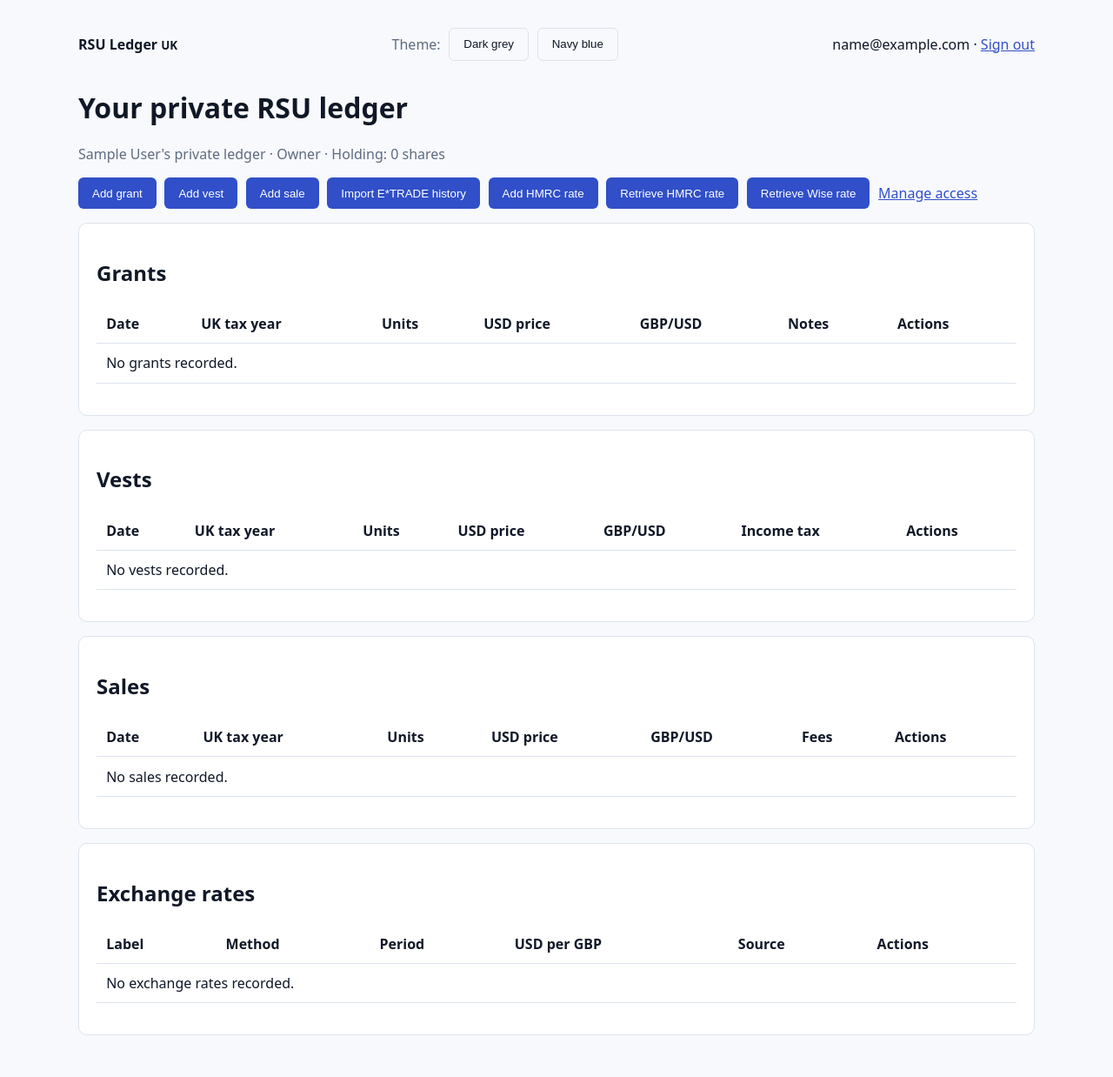
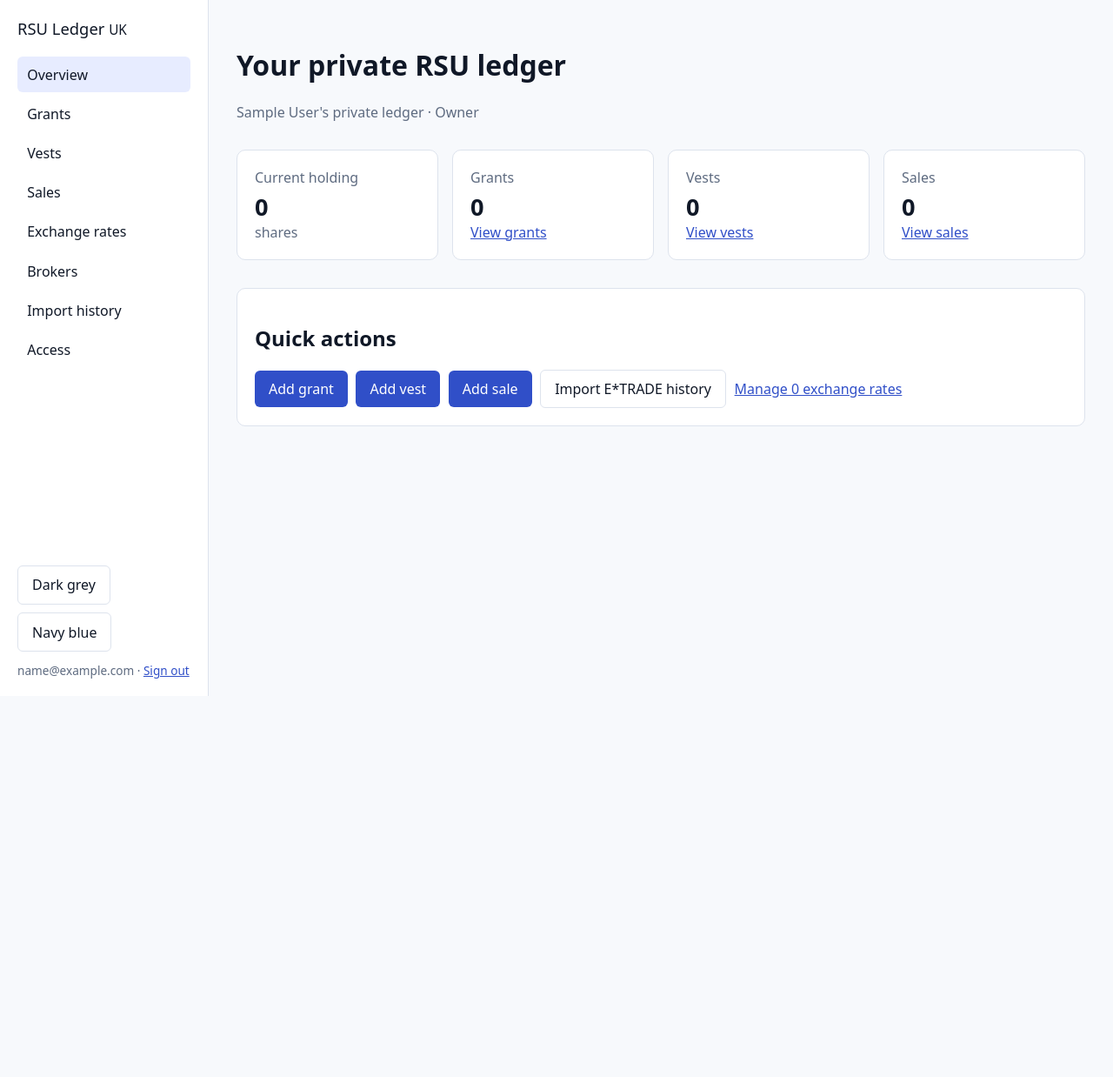
Before and after one commit to luketainton/luke_rsu, a Django app: page / in a window 1280 px wide. Shown: the whole page at 87% size. After the commit the page ends 800 px from the top, so only its background shows below. Run offline with Django 5.2, Linux system fonts and the light colour scheme; the visitor is signed in with stand-in values (Sample User, id 1); data comes from the database, SQL or seed files in the repository; data that the repository does not hold is empty.

Commit message:
Add broker and Grant ID tracking (#6)
## Summary

- add a workspace-scoped broker list with add, edit, and delete management
- add optional Grant ID and Broker fields to grants, vests, and sales
- show both fields on the ledger dashboard and restrict dropdown choices to the current workspace
- tag E*TRADE Benefit History imports with the E*TRADE broker and exported grant number
- add a migration and coverage for management, isolation, and import behaviour

Deleting a broker leaves the historical record intact and clears its broker association.

## Verification

- `uv run ruff check .`
- `uv run pytest -q` (22 passed)
- `uv run python manage.py makemigrations --check --dry-run`
- `git diff --check`

Reviewed-on: https://git.tainton.uk/repos/rsu/pulls/6

```diff
--- a/config/settings.py
+++ b/config/settings.py
@@ -45,6 +45,7 @@ TEMPLATES = [
                 "django.template.context_processors.request",
                 "django.contrib.auth.context_processors.auth",
                 "django.contrib.messages.context_processors.messages",
+                "ledger.context_processors.workspace_membership",
             ]
         },
     }
@@ -83,6 +84,9 @@ SECURE_PROXY_SSL_HEADER = ("HTTP_X_FORWARDED_PROTO", "https")
 ACCOUNT_EMAIL_VERIFICATION = "none"
 ACCOUNT_LOGIN_METHODS = {"email", "username"}
 ACCOUNT_SIGNUP_ENABLED = False
+# Start the configured OIDC flow from the SSO link instead of rendering allauth's
+# intermediate "Continue" confirmation page.
+SOCIALACCOUNT_LOGIN_ON_GET = True
 
 if os.environ.get("OIDC_ISSUER_URL"):
     SOCIALACCOUNT_PROVIDERS = {
--- a/config/urls.py
+++ b/config/urls.py
@@ -10,17 +10,25 @@ urlpatterns = [
     path("", views.dashboard, name="dashboard"),
     path("login/", views.login_view, name="login"),
     path("logout/", views.logout_view, name="logout"),
+    path("grants/", views.grant_list, name="grant_list"),
     path("grants/add/", views.add_grant, name="add_grant"),
     path("grants/<int:grant_id>/edit/", views.edit_grant, name="edit_grant"),
     path("grants/<int:grant_id>/delete/", views.delete_grant, name="delete_grant"),
     path("vests/add/", views.add_vest, name="add_vest"),
     path("vests/<int:vest_id>/edit/", views.edit_vest, name="edit_vest"),
     path("vests/<int:vest_id>/delete/", views.delete_vest, name="delete_vest"),
+    path("vests/", views.vest_list, name="vest_list"),
     path("sales/add/", views.add_sale, name="add_sale"),
     path("sales/<int:sale_id>/edit/", views.edit_sale, name="edit_sale"),
     path("sales/<int:sale_id>/delete/", views.delete_sale, name="delete_sale"),
+    path("sales/", views.sale_list, name="sale_list"),
+    path("brokers/", views.broker_management, name="broker_management"),
+    path("brokers/add/", views.add_broker, name="add_broker"),
+    path("brokers/<int:broker_id>/edit/", views.edit_broker, name="edit_broker"),
+    path("brokers/<int:broker_id>/delete/", views.delete_broker, name="delete_broker"),
     path("imports/etrade/", views.import_etrade_history, name="import_etrade_history"),
     path("rates/add/", views.add_rate, name="add_rate"),
+    path("rates/", views.rate_list, name="rate_list"),
     path("rates/fetch/", views.fetch_hmrc_rate, name="fetch_hmrc_rate"),
     path("rates/fetch-wise/", views.fetch_wise_rate, name="fetch_wise_rate"),
     path("rates/<int:rate_id>/edit/", views.edit_rate, name="edit_rate"),
--- a/ledger/admin.py
+++ b/ledger/admin.py
@@ -1,5 +1,5 @@
 from django.contrib import admin
 
-from .models import FxRate, Grant, Sale, User, Vest, Workspace, WorkspaceMembership
+from .models import Broker, FxRate, Grant, Sale, User, Vest, Workspace, WorkspaceMembership
 
-admin.site.register([User, Workspace, WorkspaceMembership, Grant, Vest, Sale, FxRate])
+admin.site.register([User, Workspace, WorkspaceMembership, Broker, Grant, Vest, Sale, FxRate])
--- /dev/null
+++ b/ledger/context_processors.py
@@ -0,0 +1,14 @@
+from .models import WorkspaceMembership
+
+
+def workspace_membership(request):
+    """Make the signed-in user's private workspace role available to shared navigation."""
+    if not request.user.is_authenticated:
+        return {}
+    membership = (
+        WorkspaceMembership.objects.filter(user=request.user)
+        .select_related("workspace")
+        .order_by("workspace__created_at")
+        .first()
+    )
+    return {"membership": membership}
--- a/ledger/views.py
+++ b/ledger/views.py
@@ -9,6 +9,7 @@ from django.shortcuts import get_object_or_404, redirect, render
 
 from .forms import (
     BenefitHistoryImportForm,
+    BrokerForm,
     FxRateForm,
     GrantForm,
     HmrcRateFetchForm,
@@ -19,7 +20,7 @@ from .forms import (
 )
 from .hmrc import HmrcRateUnavailable, fetch_usd_rate
 from .importers import UnsupportedImport, import_etrade_benefit_history
-from .models import FxRate, Grant, Sale, Vest, WorkspaceMembership
+from .models import Broker, FxRate, Grant, Sale, Vest, WorkspaceMembership
 from .wise import WiseRateUnavailable
 from .wise import fetch_usd_rate as fetch_wise_usd_rate
 
@@ -59,24 +60,62 @@ def logout_view(request):
 def dashboard(request):
     member = private_membership(request.user)
     workspace = member.workspace
+    vests = Vest.objects.filter(workspace=workspace)
+    sales = Sale.objects.filter(workspace=workspace)
     context = {
         "membership": member,
-        "grants": Grant.objects.filter(workspace=workspace).order_by("-date"),
-        "vests": Vest.objects.filter(workspace=workspace).order_by("-date"),
-        "sales": Sale.objects.filter(workspace=workspace).order_by("-date"),
-        "rates": FxRate.objects.filter(workspace=workspace).order_by("-ends_on"),
+        "grant_count": Grant.objects.filter(workspace=workspace).count(),
+        "vest_count": vests.count(),
+        "sale_count": sales.count(),
+        "rate_count": FxRate.objects.filter(workspace=workspace).count(),
     }
-    context["held"] = sum((v.units - v.withheld_units for v in context["vests"]), Decimal()) - sum(
-        (s.units for s in context["sales"]), Decimal()
+    context["held"] = sum((v.units - v.withheld_units for v in vests), Decimal()) - sum(
+        (s.units for s in sales), Decimal()
     )
     return render(request, "ledger/dashboard.html", context)
+
+
+def list_records(request, model, template, context_name, order_by):
+    member = private_membership(request.user)
+    records = (
+        model.objects.filter(workspace=member.workspace).select_related("broker").order_by(order_by)
+    )
+    return render(request, template, {"membership": member, context_name: records})
+
+
+@login_required
+def grant_list(request):
+    return list_records(request, Grant, "ledger/grants.html", "grants", "-date")
+
+
+@login_required
+def vest_list(request):
+    return list_records(request, Vest, "ledger/vests.html", "vests", "-date")
+
+
+@login_required
+def sale_list(request):
+    return list_records(request, Sale, "ledger/sales.html", "sales", "-date")
+
+
+@login_required
+def rate_list(request):
+    member = private_membership(request.user)
+    return render(
+        request,
+        "ledger/rates.html",
+        {
+            "membership": member,
+            "rates": FxRate.objects.filter(workspace=member.workspace).order_by("-ends_on"),
+        },
+    )
 
 
 def add_record(request, form_class, title):
     member = private_membership(request.user)
     if not can_edit(member):
         return HttpResponseForbidden("Editor permission required")
-    form = form_class(request.POST or None)
+    form = form_class(request.POST or None, workspace=member.workspace)
     if request.method == "POST" and form.is_valid():
         item = form.save(commit=False)
         item.workspace = member.workspace
@@ -106,7 +145,7 @@ def edit_record(request, model, form_class, record_id, title):
     if not can_edit(member):
         return HttpResponseForbidden("Editor permission required")
     record = get_object_or_404(model, id=record_id, workspace=member.workspace)
-    form = form_class(request.POST or None, instance=record)
+    form = form_class(request.POST or None, instance=record, workspace=member.workspace)
     if request.method == "POST" and form.is_valid():
         form.save()
         messages.success(request, f"{title} updated.")
@@ -154,6 +193,62 @@ def edit_sale(request, sale_id):
 @login_required
 def delete_sale(request, sale_id):
     return delete_record(request, Sale, sale_id, "sale")
+
+
+@login_required
+def broker_management(request):
+    member = private_membership(request.user)
+    if not can_edit(member):
+        return HttpResponseForbidden("Editor permission required")
+    return render(
+        request,
+        "ledger/brokers.html",
+        {"brokers": Broker.objects.filter(workspace=member.workspace)},
+    )
+
+
+@login_required
+def add_broker(request):
+    member = private_membership(request.user)
+    if not can_edit(member):
+        return HttpResponseForbidden("Editor permission required")
+    form = BrokerForm(request.POST or None, workspace=member.workspace)
+    if request.method == "POST" and form.is_valid():
+        broker = form.save(commit=False)
+        broker.workspace = member.workspace
+        broker.save()
+        messages.success(request, "Broker saved.")
+        return redirect("broker_management")
+    return render(request, "ledger/form.html", {"form": form, "title": "broker"})
+
+
+@login_required
+def edit_broker(request, broker_id):
+    member = private_membership(request.user)
+    if not can_edit(member):
+        return HttpResponseForbidden("Editor permission required")
+    broker = get_object_or_404(Broker, id=broker_id, workspace=member.workspace)
+    form = BrokerForm(request.POST or None, instance=broker, workspace=member.workspace)
+    if request.method == "POST" and form.is_valid():
+        form.save()
+        messages.success(request, "Broker updated.")
+        return redirect("broker_management")
+    return render(request, "ledger/form.html", {"form": form, "title": "broker"})
+
+
+@login_required
+def delete_broker(request, broker_id):
+    member = private_membership(request.user)
+    if not can_edit(member):
+        return HttpResponseForbidden("Editor permission required")
+    broker = get_object_or_404(Broker, id=broker_id, workspace=member.workspace)
+    if request.method == "POST":
+        broker.delete()
+        messages.success(
+            request, "Broker deleted. Associated records no longer have a broker assigned."
+        )
+        return redirect("broker_management")
+    return render(request, "ledger/confirm_delete_broker.html", {"broker": broker})
 
 
 @login_required
--- a/templates/base.html
+++ b/templates/base.html
@@ -5,46 +5,41 @@
   <meta name="viewport" content="width=device-width, initial-scale=1">
   <title>RSU Ledger UK</title>
   <style>
-    :root { --background:#f7f9fc; --surface:#fff; --text:#101827; --muted:#5e6b80; --border:#dde3ed; --link:#304fc8; --message:#e6f5de; }
-    html[data-theme="charcoal"] { --background:#111315; --surface:#202428; --text:#f4f6f8; --muted:#b7c0c9; --border:#3c434a; --link:#9bb9ff; --message:#1e3a29; }
-    html[data-theme="navy"] { --background:#071526; --surface:#10253d; --text:#edf5ff; --muted:#adc3dc; --border:#284766; --link:#82c8ff; --message:#103e38; }
-    body { font-family:system-ui,sans-serif; background:var(--background); color:var(--text); max-width:1100px; margin:auto; padding:2rem; }
-    nav { display:flex; justify-content:space-between; align-items:center; gap:1rem; margin-bottom:2rem; }
-    a { color:var(--link); }
-    button { background:#304fc8; color:#fff; border:0; border-radius:6px; padding:.65rem 1rem; cursor:pointer; }
-    button.secondary { background:transparent; border:1px solid var(--border); color:var(--text); }
-    input,select,textarea { display:block; width:100%; box-sizing:border-box; padding:.55rem; margin:.25rem 0 1rem; background:var(--surface); color:var(--text); border:1px solid var(--border); border-radius:4px; }
-    table { border-collapse:collapse; width:100%; background:var(--surface); margin:1rem 0; }
-    th,td { text-align:left; padding:.7rem; border-bottom:1px solid var(--border); }
-    .card { background:var(--surface); border:1px solid var(--border); border-radius:10px; padding:1.25rem; margin:1rem 0; }
-    .actions,.theme-picker { display:flex; gap:.6rem; flex-wrap:wrap; align-items:center; }
-    .muted { color:var(--muted); }
-    .message { background:var(--message); padding:.7rem; border-radius:6px; }
-    .danger { background:#b42318; }
-    .inline-form { display:inline; }
-    @media (max-width:700px) { body { padding:1rem; } nav { align-items:flex-start; flex-direction:column; } }
+    :root { --background:#f7f9fc; --surface:#fff; --text:#101827; --muted:#5e6b80; --border:#dde3ed; --link:#304fc8; --message:#e6f5de; --sidebar:#fff; --active:#e7ecff; }
+    html[data-theme="charcoal"] { --background:#111315; --surface:#202428; --text:#f4f6f8; --muted:#b7c0c9; --border:#3c434a; --link:#9bb9ff; --message:#1e3a29; --sidebar:#181b1e; --active:#303b4b; }
+    html[data-theme="navy"] { --background:#071526; --surface:#10253d; --text:#edf5ff; --muted:#adc3dc; --border:#284766; --link:#82c8ff; --message:#103e38; --sidebar:#0b1c30; --active:#193957; }
+    * { box-sizing:border-box; } body { font-family:system-ui,sans-serif; background:var(--background); color:var(--text); margin:0; } a { color:var(--link); }
+    button { background:#304fc8; color:#fff; border:0; border-radius:6px; padding:.65rem 1rem; cursor:pointer; font:inherit; } button.secondary { background:transparent; border:1px solid var(--border); color:var(--text); }
+    input,select,textarea { display:block; width:100%; padding:.55rem; margin:.25rem 0 1rem; background:var(--surface); color:var(--text); border:1px solid var(--border); border-radius:4px; font:inherit; }
+    table { border-collapse:collapse; width:100%; background:var(--surface); margin:1rem 0; } th,td { text-align:left; padding:.7rem; border-bottom:1px solid var(--border); white-space:nowrap; }
+    .app-shell { min-height:100vh; display:grid; grid-template-columns:15rem minmax(0, 1fr); } .sidebar { background:var(--sidebar); border-right:1px solid var(--border); padding:1.25rem; position:sticky; top:0; height:100vh; display:flex; flex-direction:column; gap:1.25rem; }
+    .brand { color:var(--text); font-size:1.15rem; text-decoration:none; } .sidebar-nav { display:grid; gap:.25rem; } .sidebar-nav a { color:var(--text); padding:.6rem .7rem; border-radius:6px; text-decoration:none; } .sidebar-nav a:hover,.sidebar-nav a.active { background:var(--active); }
+    .sidebar-footer { margin-top:auto; display:grid; gap:.75rem; } .account { color:var(--muted); font-size:.85rem; overflow-wrap:anywhere; } main { max-width:1400px; width:100%; margin:0 auto; padding:2rem; }
+    .card { background:var(--surface); border:1px solid var(--border); border-radius:10px; padding:1.25rem; margin:1rem 0; } .summary-grid { display:grid; grid-template-columns:repeat(4, minmax(0, 1fr)); gap:1rem; } .summary-value { font-size:1.7rem; font-weight:700; margin:.25rem 0 0; }
+    .actions,.theme-picker { display:flex; gap:.6rem; flex-wrap:wrap; align-items:center; } .muted { color:var(--muted); } .message { background:var(--message); padding:.7rem; border-radius:6px; } .danger { background:#b42318; } .inline-form { display:inline; } .table-scroll { overflow-x:auto; -webkit-overflow-scrolling:touch; }
+    @media (max-width:780px) { .app-shell { display:block; } .sidebar { position:static; height:auto; padding:1rem; gap:.75rem; border-right:0; border-bottom:1px solid var(--border); } .sidebar-nav { display:flex; overflow-x:auto; gap:.25rem; padding-bottom:.25rem; } .sidebar-nav a { flex:0 0 auto; } .sidebar-footer { margin-top:0; display:flex; align-items:center; gap:1rem; } .account { display:none; } main { padding:1rem; } .summary-grid { grid-template-columns:repeat(2, minmax(0, 1fr)); gap:.75rem; } .card { padding:1rem; } }
   </style>
 </head>
 <body>
-  <nav>
-    <strong>RSU Ledger <small>UK</small></strong>
-    <div class="theme-picker" aria-label="Colour theme">
-      <span class="muted">Theme:</span>
-      <button class="secondary" type="button" data-theme-choice="charcoal">Dark grey</button>
-      <button class="secondary" type="button" data-theme-choice="navy">Navy blue</button>
-    </div>
-    {% if user.is_authenticated %}<span>{{ user.email }} · <a href="{% url 'logout' %}">Sign out</a></span>{% endif %}
-  </nav>
-  {% for message in messages %}<p class="message">{{ message }}</p>{% endfor %}
-  {% block content %}{% endblock %}
-  <script>
-    const savedTheme = localStorage.getItem("rsu-theme");
-    if (["charcoal", "navy"].includes(savedTheme)) document.documentElement.dataset.theme = savedTheme;
-    document.querySelectorAll("[data-theme-choice]").forEach((button) => button.addEventListener("click", () => {
-      const theme = button.dataset.themeChoice;
-      document.documentElement.dataset.theme = theme;
-      localStorage.setItem("rsu-theme", theme);
-    }));
-  </script>
+  <div class="app-shell">
+    {% if user.is_authenticated %}
+    <aside class="sidebar">
+      <a class="brand" href="{% url 'dashboard' %}">RSU Ledger <small>UK</small></a>
+      <nav class="sidebar-nav" aria-label="Primary navigation">
+        <a class="{% if request.resolver_match.url_name == 'dashboard' %}active{% endif %}" href="{% url 'dashboard' %}">Overview</a>
+        <a class="{% if request.resolver_match.url_name == 'grant_list' %}active{% endif %}" href="{% url 'grant_list' %}">Grants</a>
+        <a class="{% if request.resolver_match.url_name == 'vest_list' %}active{% endif %}" href="{% url 'vest_list' %}">Vests</a>
+        <a class="{% if request.resolver_match.url_name == 'sale_list' %}active{% endif %}" href="{% url 'sale_list' %}">Sales</a>
+        <a class="{% if request.resolver_match.url_name == 'rate_list' %}active{% endif %}" href="{% url 'rate_list' %}">Exchange rates</a>
+        {% if membership.role != 'viewer' %}<a class="{% if request.resolver_match.url_name == 'broker_management' %}active{% endif %}" href="{% url 'broker_management' %}">Brokers</a>{% endif %}
+        {% if membership.role != 'viewer' %}<a class="{% if request.resolver_match.url_name == 'import_etrade_history' %}active{% endif %}" href="{% url 'import_etrade_history' %}">Import history</a>{% endif %}
+        {% if membership.role == 'owner' %}<a class="{% if request.resolver_match.url_name == 'access_management' %}active{% endif %}" href="{% url 'access_management' %}">Access</a>{% endif %}
+      </nav>
+      <div class="sidebar-footer"><div class="theme-picker" aria-label="Colour theme"><button class="secondary" type="button" data-theme-choice="charcoal">Dark grey</button><button class="secondary" type="button" data-theme-choice="navy">Navy blue</button></div><div class="account">{{ user.email }} · <a href="{% url 'logout' %}">Sign out</a></div></div>
+    </aside>
+    {% endif %}
+    <main>{% for message in messages %}<p class="message">{{ message }}</p>{% endfor %}{% block content %}{% endblock %}</main>
+  </div>
+  <script>const savedTheme = localStorage.getItem("rsu-theme"); if (["charcoal", "navy"].includes(savedTheme)) document.documentElement.dataset.theme = savedTheme; document.querySelectorAll("[data-theme-choice]").forEach((button) => button.addEventListener("click", () => { const theme = button.dataset.themeChoice; document.documentElement.dataset.theme = theme; localStorage.setItem("rsu-theme", theme); }));</script>
 </body>
 </html>
--- a/templates/ledger/dashboard.html
+++ b/templates/ledger/dashboard.html
@@ -1,37 +1,23 @@
 {% extends "base.html" %}
 {% block content %}
 <h1>Your private RSU ledger</h1>
-<p class="muted">{{ membership.workspace.name }} · {{ membership.get_role_display }} · Holding: {{ held }} shares</p>
-<div class="actions">
-  {% if membership.role != 'viewer' %}
-    <a href="{% url 'add_grant' %}"><button>Add grant</button></a>
-    <a href="{% url 'add_vest' %}"><button>Add vest</button></a>
-    <a href="{% url 'add_sale' %}"><button>Add sale</button></a>
-    <a href="{% url 'import_etrade_history' %}"><button>Import E*TRADE history</button></a>
-    <a href="{% url 'add_rate' %}"><button>Add HMRC rate</button></a>
-    <a href="{% url 'fetch_hmrc_rate' %}"><button>Retrieve HMRC rate</button></a>
-    <a href="{% url 'fetch_wise_rate' %}"><button>Retrieve Wise rate</button></a>
-  {% endif %}
-  {% if membership.role == 'owner' %}<a href="{% url 'access_management' %}">Manage access</a>{% endif %}
-</div>
-<section class="card">
-  <h2>Grants</h2>
-  <table><tr><th>Date</th><th>UK tax year</th><th>Units</th><th>USD price</th><th>GBP/USD</th><th>Notes</th>{% if membership.role != 'viewer' %}<th>Actions</th>{% endif %}</tr>
-  {% for grant in grants %}<tr><td>{{ grant.date }}</td><td>{{ grant.hmrc_financial_year }}</td><td>{{ grant.units }}</td><td>{{ grant.usd_price }}</td><td>{{ grant.gbp_per_usd }}</td><td>{{ grant.notes|default:"—" }}</td>{% if membership.role != 'viewer' %}<td><a href="{% url 'edit_grant' grant.id %}">Edit</a> · <a href="{% url 'delete_grant' grant.id %}">Delete</a></td>{% endif %}</tr>
-  {% empty %}<tr><td colspan="7">No grants recorded.</td></tr>{% endfor %}</table>
+<p class="muted">{{ membership.workspace.name }} · {{ membership.get_role_display }}</p>
+<section class="summary-grid">
+  <div class="card"><span class="muted">Current holding</span><p class="summary-value">{{ held }}</p><span class="muted">shares</span></div>
+  <div class="card"><span class="muted">Grants</span><p class="summary-value">{{ grant_count }}</p><a href="{% url 'grant_list' %}">View grants</a></div>
+  <div class="card"><span class="muted">Vests</span><p class="summary-value">{{ vest_count }}</p><a href="{% url 'vest_list' %}">View vests</a></div>
+  <div class="card"><span class="muted">Sales</span><p class="summary-value">{{ sale_count }}</p><a href="{% url 'sale_list' %}">View sales</a></div>
 </section>
 <section class="card">
-  <h2>Vests</h2>
-  <table><tr><th>Date</th><th>UK tax year</th><th>Units</th><th>USD price</th><th>GBP/USD</th><th>Income tax</th>{% if membership.role != 'viewer' %}<th>Actions</th>{% endif %}</tr>{% for v in vests %}<tr><td>{{v.date}}</td><td>{{v.hmrc_financial_year}}</td><td>{{v.units}}</td><td>{{v.usd_price}}</td><td>{{v.gbp_per_usd}}</td><td>£{{v.income_tax}}</td>{% if membership.role != 'viewer' %}<td><a href="{% url 'edit_vest' v.id %}">Edit</a> · <a href="{% url 'delete_vest' v.id %}">Delete</a></td>{% endif %}</tr>{% empty %}<tr><td colspan="7">No vests recorded.</td></tr>{% endfor %}</table>
-</section>
-<section class="card">
-  <h2>Sales</h2>
-  <table><tr><th>Date</th><th>UK tax year</th><th>Units</th><th>USD price</th><th>GBP/USD</th><th>Fees</th>{% if membership.role != 'viewer' %}<th>Actions</th>{% endif %}</tr>{% for s in sales %}<tr><td>{{s.date}}</td><td>{{s.hmrc_financial_year}}</td><td>{{s.units}}</td><td>{{s.usd_price}}</td><td>{{s.gbp_per_usd}}</td><td>£{{s.fees_gbp}}</td>{% if membership.role != 'viewer' %}<td><a href="{% url 'edit_sale' s.id %}">Edit</a> · <a href="{% url 'delete_sale' s.id %}">Delete</a></td>{% endif %}</tr>{% empty %}<tr><td colspan="7">No sales recorded.</td></tr>{% endfor %}</table>
-</section>
-<section class="card">
-  <h2>Exchange rates</h2>
-  <table><tr><th>Label</th><th>Method</th><th>Period</th><th>USD per GBP</th><th>Source</th>{% if membership.role != 'viewer' %}<th>Actions</th>{% endif %}</tr>
-  {% for rate in rates %}<tr><td>{{ rate.label }}</td><td>{{ rate.get_method_display }}</td><td>{{ rate.starts_on }} – {{ rate.ends_on }}</td><td>{{ rate.usd_per_gbp }}</td><td><a href="{{ rate.source_url }}" rel="noopener">Rate source</a></td>{% if membership.role != 'viewer' %}<td><a href="{% url 'edit_rate' rate.id %}">Edit</a> · <a href="{% url 'delete_rate' rate.id %}">Delete</a></td>{% endif %}</tr>
-  {% empty %}<tr><td colspan="6">No exchange rates recorded.</td></tr>{% endfor %}</table>
+  <h2>Quick actions</h2>
+  <div class="actions">
+    {% if membership.role != 'viewer' %}
+      <a href="{% url 'add_grant' %}"><button>Add grant</button></a>
+      <a href="{% url 'add_vest' %}"><button>Add vest</button></a>
+      <a href="{% url 'add_sale' %}"><button>Add sale</button></a>
+      <a href="{% url 'import_etrade_history' %}"><button class="secondary">Import E*TRADE history</button></a>
+    {% endif %}
+    <a href="{% url 'rate_list' %}">Manage {{ rate_count }} exchange rate{{ rate_count|pluralize }}</a>
+  </div>
 </section>
 {% endblock %}
```
Also changed, not shown: ledger/forms.py (+26 -2 lines), ledger/importers.py (+15 -2 lines), ledger/models.py (+19 -0 lines), ledger/tests.py (+91 -7 lines), templates/ledger/brokers.html (added, +13 -0 lines), templates/ledger/confirm_delete_broker.html (added, +9 -0 lines), templates/ledger/grants.html (added, +7 -0 lines), templates/ledger/rates.html (added, +7 -0 lines), templates/ledger/sales.html (added, +7 -0 lines), templates/ledger/vests.html (added, +7 -0 lines), ledger/migrations/0005_grant_grant_id_sale_grant_id_vest_grant_id_broker_and_more.py (added).
